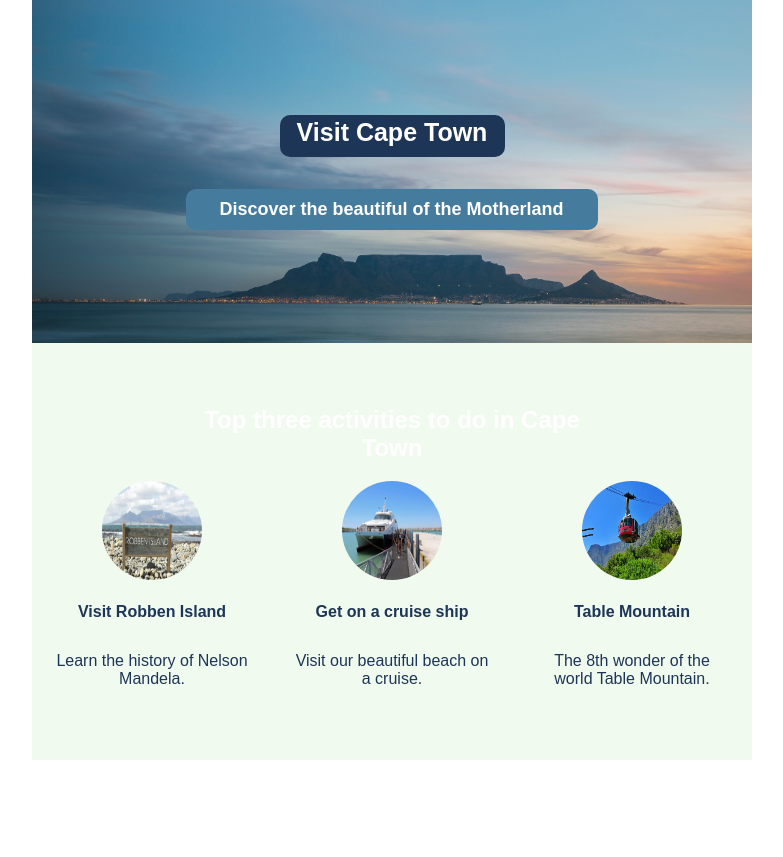
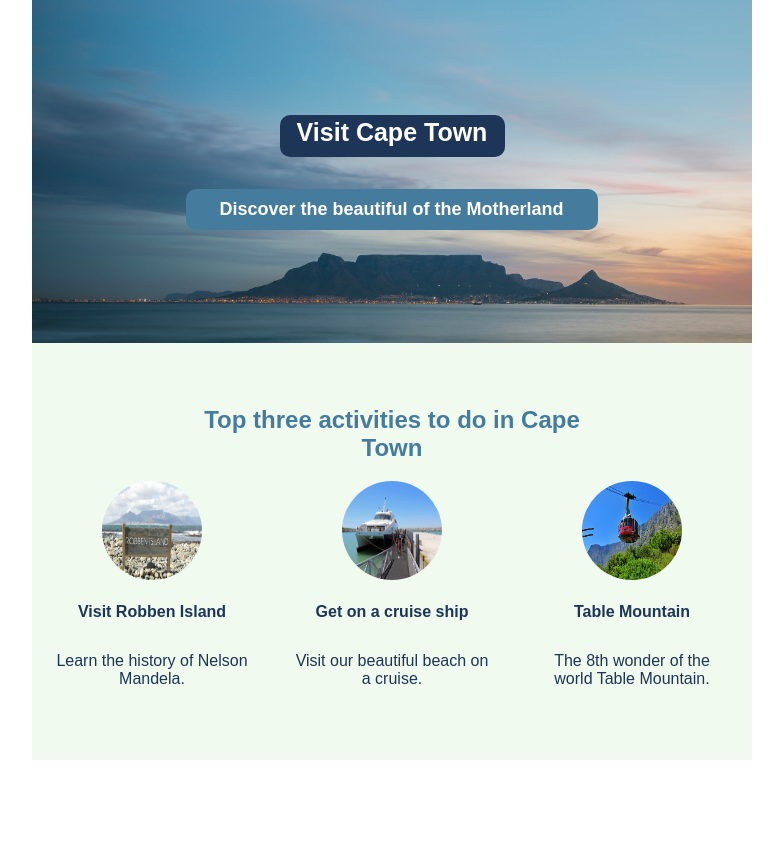
Before and after one commit to Jocelynpungwe/vacation-homepage, a website built with Vite: page index.html in a window 1280 px wide. Shown: the top 857 px of the page, without its empty margins (248-1031 px from the left). Built offline with nearby package versions, Linux system fonts and the light colour scheme; files whose address does not match are found by name.

Commit message:
Color change

```diff
--- a/styles.css
+++ b/styles.css
@@ -55,7 +55,7 @@ h2{
 }
 
 .active-section h3{
-    color: white;
+    color: #457B9D;
     font-family: Arial;
     font-size: 24px;
     font-style: normal;
```
